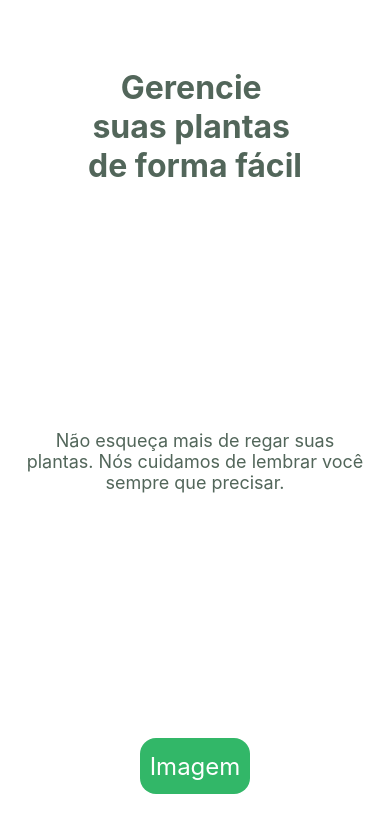
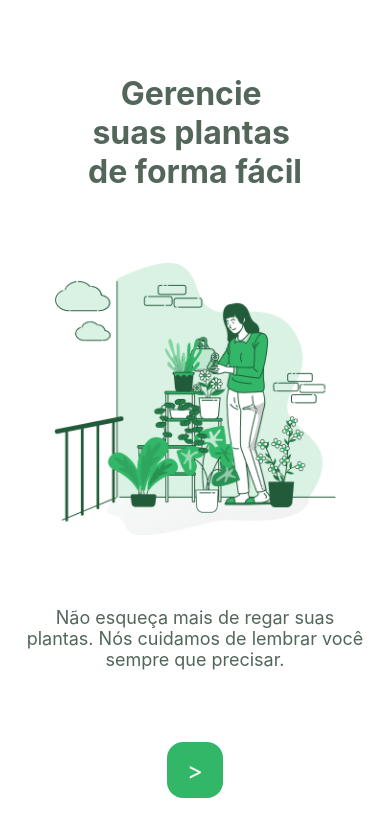
Before and after one commit to vhfuly/plantmanager, a React Native app: screen / in a window 390 px wide. Shown: the top 836 px of the page. Built offline with nearby package versions, Linux system fonts and the light colour scheme.

Commit message:
Refactor: welcome

```diff
--- a/App.tsx
+++ b/App.tsx
@@ -1,5 +1,5 @@
 import React from 'react';
-import { Welcome } from './src/pages/welcome';
+import { Welcome } from './src/pages/Welcome';
 
 export default function App() {
   return (
--- a/src/pages/welcome.tsx
+++ b/src/pages/Welcome.tsx
@@ -1,17 +1,11 @@
-import React, { useState } from 'react';
-import { SafeAreaView, Text, Image, StyleSheet } from 'react-native';
+import React from 'react';
+import { SafeAreaView, Text, Image, StyleSheet, TouchableOpacity, Dimensions} from 'react-native';
 
 import wateringImg from '../assets/watering.png'
 import colors from '../../styles/colors';
-import { Button } from '../components/Button';
-
 
 export function Welcome() {
-  const [visible, setVisible] = useState(false);
 
-  function handleVisibility() {
-    setVisible(!visible)
-  }
   return (
     <SafeAreaView style={styles.container}>
       <Text style={styles.title}>
@@ -19,15 +13,25 @@
         suas plantas {'\n'}
         de forma fácil
       </Text>
-      {
-        visible &&
-        <Image source={wateringImg} style={styles.image}/>
-      }
+
+      <Image
+        source={wateringImg}
+        style={styles.image}
+        resizeMode='contain'
+      />
+
       <Text style={styles.subtitle}>
         Não esqueça mais de regar suas plantas. Nós cuidamos de lembrar você
         sempre que precisar.
       </Text>
-      <Button title='Imagem' onPress={handleVisibility}/>
+      <TouchableOpacity
+        style={styles.button}
+        activeOpacity={0.7}
+      >
+        <Text style={styles.buttonText}>
+          {'>'}
+        </Text>
+      </TouchableOpacity>
     </SafeAreaView>
   );
 }
@@ -36,10 +40,10 @@
   container: {
     flex: 1,
     alignItems: 'center',
-    justifyContent: 'space-between',
+    justifyContent: 'space-around',
   },
   title: {
-    marginTop: 68,
+    marginTop: 38,
     fontSize: 32,
     fontWeight: 'bold',
     textAlign:'center',
@@ -52,7 +56,20 @@
     color: colors.heading,
   },
   image: {
-    height: 284,
-    width: 292,
+    height: Dimensions.get('window').width * 0.7,
   },
+  button: {
+    fontSize: 18,
+    alignItems:'center',
+    justifyContent: 'center',
+    backgroundColor: colors.green,
+    borderRadius: 16,
+    marginBottom: 10,
+    height: 56,
+    width: 56,
+  },
+  buttonText: {
+    color: colors.white,
+    fontSize: 24,
+  }
 })
```
